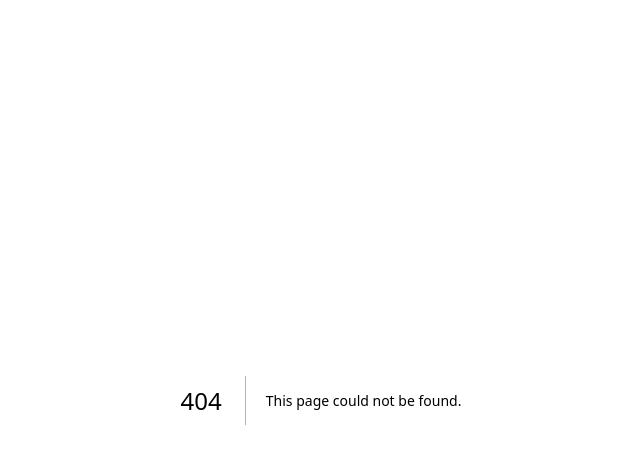
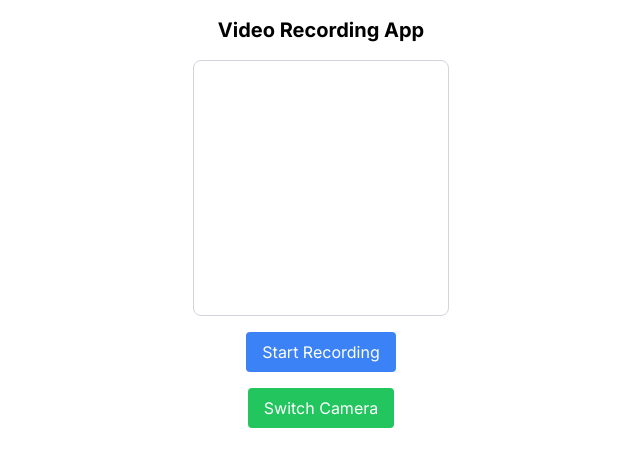
Before and after one commit to javierdimastri/video-call-prototype, a Next.js app: page /ot-canvas in a window 1280 px wide. Before the commit this address had no page. Shown: the top 466 px of the page, without its empty margins (319-959 px from the left). Built offline with nearby package versions, Linux system fonts and the light colour scheme; no server answers.

Commit message:
[hilman] add record and switch camera

```diff
--- /dev/null
+++ b/src/app/ot-canvas/page.js
@@ -0,0 +1,135 @@
+'use client'
+import { useEffect, useRef, useState } from 'react';
+
+const App = () => {
+  const [recording, setRecording] = useState(false);
+  const [videoSrc, setVideoSrc] = useState('');
+  const [isBackCamera, setIsBackCamera] = useState(false); // Untuk menyimpan status kamera
+  const videoRef = useRef(null);
+  const streamRef = useRef(null);
+  const recorderRef = useRef(null);
+
+  useEffect(() => {
+    const initCamera = async () => {
+      try {
+        const stream = await navigator.mediaDevices.getUserMedia({
+          video: {
+            facingMode: isBackCamera ? "environment" : "user", // "environment" untuk kamera belakang, "user" untuk kamera depan
+          },
+          audio: true,
+        });
+        streamRef.current = stream;
+        if (videoRef.current) {
+          videoRef.current.srcObject = stream;
+        }
+      } catch (error) {
+        console.error('Error accessing camera:', error);
+      }
+    };
+
+    initCamera();
+
+    return () => {
+      if (streamRef.current) {
+        streamRef.current.getTracks().forEach((track) => track.stop());
+      }
+    };
+  }, [isBackCamera]); // Re-run useEffect ketika status kamera berubah
+
+  const startRecording = async () => {
+    try {
+      const displayStream = await navigator.mediaDevices.getDisplayMedia({
+        video: true,
+        audio: true,
+      });
+
+      const combinedStream = new MediaStream([
+        ...displayStream.getTracks(),
+        ...streamRef.current.getTracks(),
+      ]);
+
+      const options = { mimeType: 'video/webm;codecs=vp9' };
+      const recorder = new MediaRecorder(combinedStream, options);
+      const chunks = [];
+
+      recorder.ondataavailable = (e) => chunks.push(e.data);
+      recorder.onstop = () => {
+        const blob = new Blob(chunks, { type: 'video/webm' });
+        setVideoSrc(URL.createObjectURL(blob));
+      };
+
+      recorder.start();
+      recorderRef.current = recorder;
+      setRecording(true);
+    } catch (error) {
+      console.error('Error starting recording:', error);
+    }
+  };
+
+  const stopRecording = () => {
+    if (recorderRef.current) {
+      recorderRef.current.stop();
+      setRecording(false);
+    }
+  };
+
+  // Fungsi untuk beralih kamera
+  const switchCamera = async () => {
+    setIsBackCamera(!isBackCamera); // Toggle status kamera
+    if (streamRef.current) {
+      // Matikan track lama sebelum menggantinya
+      streamRef.current.getTracks().forEach((track) => track.stop());
+    }
+  };
+
+  return (
+    <div className="flex flex-col items-center p-4">
+      <h1 className="text-xl font-bold mb-4">Video Recording App</h1>
+      <div className="border border-gray-300 rounded-lg p-2 w-64 h-64 flex items-center justify-center">
+        <video
+          ref={videoRef}
+          autoPlay
+          muted
+          playsInline
+          className="w-full h-full object-cover"
+        />
+      </div>
+
+      <div className="mt-4">
+        {!recording ? (
+          <button
+            onClick={startRecording}
+            className="bg-blue-500 text-white px-4 py-2 rounded hover:bg-blue-600"
+          >
+            Start Recording
+          </button>
+        ) : (
+          <button
+            onClick={stopRecording}
+            className="bg-red-500 text-white px-4 py-2 rounded hover:bg-red-600"
+          >
+            Stop Recording
+          </button>
+        )}
+      </div>
+
+      <div className="mt-4">
+        <button
+          onClick={switchCamera}
+          className="bg-green-500 text-white px-4 py-2 rounded hover:bg-green-600"
+        >
+          Switch Camera
+        </button>
+      </div>
+
+      {videoSrc && (
+        <div className="mt-4">
+          <h2 className="text-lg font-semibold mb-2">Recorded Video</h2>
+          <video src={videoSrc} controls className="w-full"></video>
+        </div>
+      )}
+    </div>
+  );
+};
+
+export default App;
```
